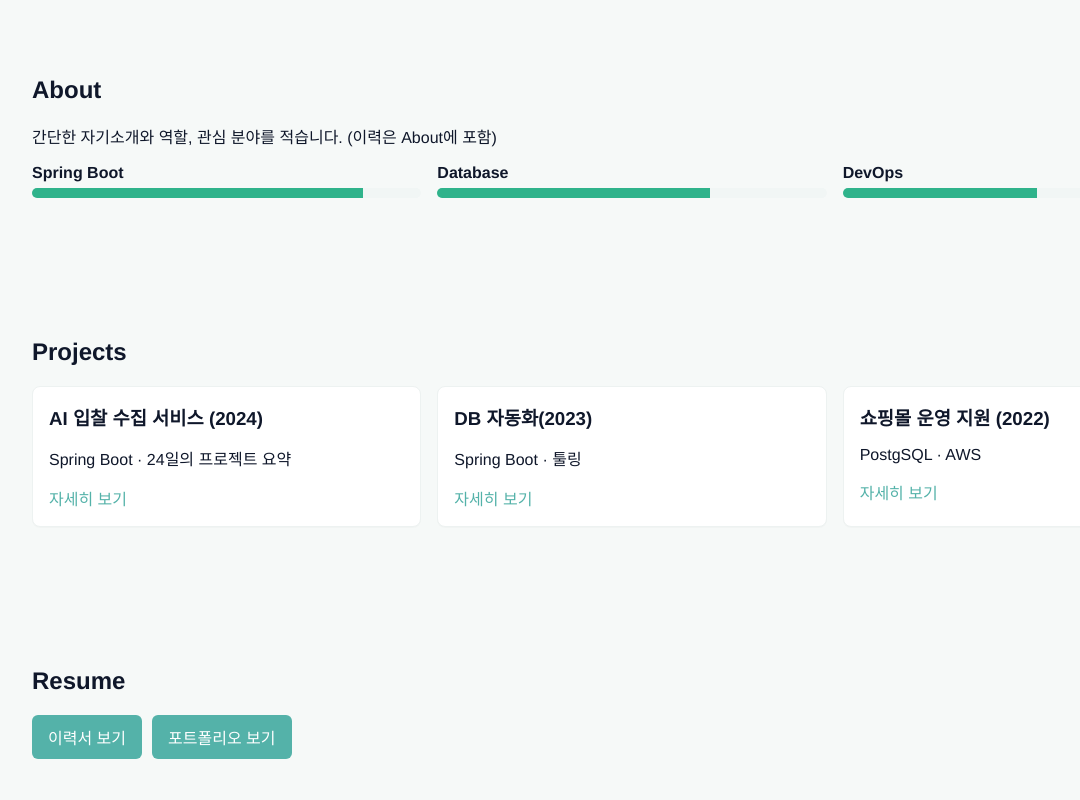
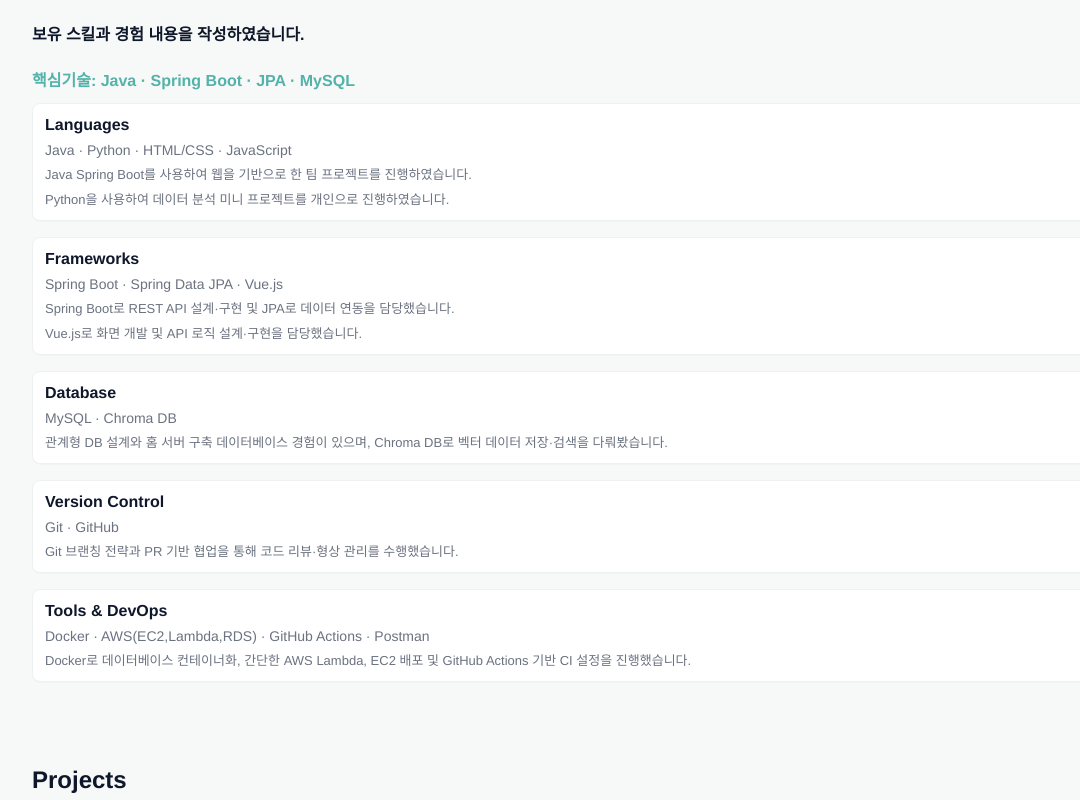
Before and after one commit to taemin01/ahntaemin-portfolio, a Vue app: page / in a window 1280 px wide. Shown: the part 420-1220 px from the top of the page, without its empty margins (8-1088 px from the left). Built offline with nearby package versions, Linux system fonts and the light colour scheme.

Commit message:
projects 정리 필요

```diff
--- a/src/components/FooterSection.vue
+++ b/src/components/FooterSection.vue
@@ -1,11 +1,12 @@
 <template>
   <footer class="site-footer">
     <div class="container">
-      <p class="copyright">© 2025 An Taemin</p>
+      <p class="copyright">© 2025 Ahn Taemin</p>
       <ul class="social">
-        <li><a href="#">GitHub</a></li>
-        <li><a href="#">LinkedIn</a></li>
-        <li><a href="#">Email</a></li>
+        <li><a href="https://github.com/taemin01">GitHub</a></li>
+        <li><a href="https://www.linkedin.com/in/%ED%83%9C%EB%AF%BC-%EC%95%88-244782384/">LinkedIn</a></li>
+        <li><a href="https://velog.io/@taemin01/posts">Velog</a></li>
+        <li><a href="https://www.instagram.com/t._.m2_/">Instagram</a></li>
       </ul>
     </div>
   </footer>
--- a/src/views/HomeView.vue
+++ b/src/views/HomeView.vue
@@ -5,32 +5,52 @@
         <div class="hero-text full">
           <h1>안녕하세요<br />꾸준히 배우고 성장하는<br />끈기의 백엔드 개발자 안태민입니다.</h1>
           <p class="lead">이력서 및 자기소개서를 통해 자세한 내용을 확인하세요.</p>
-          <!-- <div class="cta"> -->
-            <!-- <a class="btn" style="margin-right: 10px;" href="/antaemin_resume.pdf" target="_blank" >이력서 보기</a>
-            <a class="btn" href="/antaemin_resume.pdf" target="_blank" >포트폴리오 보기</a> -->
-          <!-- </div> -->
         </div>
 
       </div>
     </section>
 
     <section class="about container" id="about">
-      <h2>About</h2>
-      <p>간단한 자기소개와 역할, 관심 분야를 적습니다. (이력은 About에 포함)</p>
-      <div class="skills">
-        <div class="skill">
-          <div class="skill-name">Spring Boot</div>
-          <div class="skill-bar"><span style="width:85%"></span></div>
+      <h2>Skills</h2>
+      <h4>보유 스킬과 경험 내용을 작성하였습니다.</h4>
+
+      <!-- 핵심 기술 한 줄 요약 -->
+      <p class="core-tech">핵심기술: Java · Spring Boot · JPA · MySQL</p>
+
+      <div class="skills-grid">
+        <div class="skill-card full-width">
+          <h4>Languages</h4>
+          <p class="skill-list">Java · Python · HTML/CSS · JavaScript</p>
+          <p class="skill-note">Java Spring Boot를 사용하여 웹을 기반으로 한 팀 프로젝트를 진행하였습니다.</p>
+          <p class="skill-note">Python을 사용하여 데이터 분석 미니 프로젝트를 개인으로 진행하였습니다.</p>
         </div>
-        <div class="skill">
-          <div class="skill-name">Database</div>
-          <div class="skill-bar"><span style="width:70%"></span></div>
+
+        <div class="skill-card full-width">
+          <h4>Frameworks</h4>
+          <p class="skill-list">Spring Boot · Spring Data JPA · Vue.js</p>
+          <p class="skill-note">Spring Boot로 REST API 설계·구현 및 JPA로 데이터 연동을 담당했습니다.</p>
+          <p class="skill-note">Vue.js로 화면 개발 및 API 로직 설계·구현을 담당했습니다.</p>
         </div>
-        <div class="skill">
-          <div class="skill-name">DevOps</div>
-          <div class="skill-bar"><span style="width:50%"></span></div>
+
+        <div class="skill-card full-width">
+          <h4>Database</h4>
+          <p class="skill-list">MySQL · Chroma DB</p>
+          <p class="skill-note">관계형 DB 설계와 홈 서버 구축 데이터베이스 경험이 있으며, Chroma DB로 벡터 데이터 저장·검색을 다뤄봤습니다.</p>
+        </div>
+
+        <div class="skill-card full-width">
+          <h4>Version Control</h4>
+          <p class="skill-list">Git · GitHub</p>
+          <p class="skill-note">Git 브랜칭 전략과 PR 기반 협업을 통해 코드 리뷰·형상 관리를 수행했습니다.</p>
+        </div>
+
+        <div class="skill-card full-width">
+          <h4>Tools & DevOps</h4>
+          <p class="skill-list">Docker · AWS(EC2,Lambda,RDS) · GitHub Actions · Postman</p>
+          <p class="skill-note">Docker로 데이터베이스 컨테이너화, 간단한 AWS Lambda, EC2 배포 및 GitHub Actions 기반 CI 설정을 진행했습니다.</p>
         </div>
       </div>
+
     </section>
 
     <section class="projects container" id="projects">
@@ -57,10 +77,10 @@
 
     <section class="resume container" id="resume">
       <h2>Resume</h2>
-      <!-- <p>이력서(자기소개서)는 다운로드 또는 PDF 뷰어로 표시할 수 있습니다.</p> -->
+
       <div class="resume-actions">
             <a class="btn" style="margin-right: 10px;" href="/antaemin_resume.pdf" target="_blank" >이력서 보기</a>
-            <a class="btn" href="/antaemin_resume.pdf" target="_blank" >포트폴리오 보기</a>
+            <a class="btn" href="/antaemin_resume.pdf" target="_blank" >자기소개서 보기</a>
       </div>
     </section>
   </main>
@@ -75,7 +95,7 @@
 <style scoped>
 .container { max-width: 1200px; margin: 0 auto; padding: 24px; }
 .home-view h2 { text-align: left; }
-.hero { position: relative; padding: 90px 0; }
+.hero { position: relative; padding: 64px 0px; }
 .hero::before {
   /* full-bleed background behind the centered container */
   content: '';
@@ -90,24 +110,35 @@
 .hero-inner { display:flex; gap:24px; align-items:center; position: relative; z-index: 1 }
 .hero-text { flex:1; text-align:left; }
 .hero-text.full { max-width: 1000px; }
-.hero-text h1 { font-size: 34px; line-height:1.1; margin:0 0 12px; color:var(--text) }
-.lead { color:var(--muted); margin-bottom:16px; }
+.hero-text h1 { font-size: 34px; line-height:1.1; margin:0 0 8px; color:var(--text) }
+.lead { color:var(--muted); margin-bottom:12px; }
 .btn { display:inline-block; padding:10px 16px; background:var(--primary); color:white; border-radius:6px; text-decoration:none; }
 .btn.outline { background:transparent; border:1px solid var(--card-border); color:var(--muted); margin-left:8px; }
 /* hero illustration removed */
-.about { margin-top:40px; text-align:left; background:var(--page-bg); padding:40px 0 }
-.skills { display:flex; gap:16px; margin-top:12px }
-.skill { flex:1 }
-.skill-name { font-weight:600; margin-bottom:6px }
-.skill-bar { background:#f1f6f5; height:10px; border-radius:6px; overflow:hidden }
-.skill-bar span { display:block; height:100%; background:var(--accent) }
-.projects { margin-top:40px; background:var(--page-bg); padding:40px 0 }
-.cards { display:flex; gap:16px; margin-top:12px }
-.card { background:var(--ui-bg); border:1px solid var(--card-border); padding:16px; border-radius:8px; flex:1; text-align:left; box-shadow: 0 1px 0 rgba(15,23,42,0.02) }
+.about { margin-top:0; text-align:left; background:var(--page-bg); padding:32px 0 }
+.skills-grid {
+  display: grid;
+  grid-template-columns: repeat(2, 1fr);
+  gap: 16px;
+  margin-top: 8px;
+}
+.core-tech { font-weight:600; color:var(--primary); margin:8px 0 12px }
+.skill-card { background:var(--ui-bg); border:1px solid var(--card-border); padding:12px; border-radius:8px; box-shadow: 0 1px 0 rgba(15,23,42,0.02); }
+.skill-card h4 { margin:0 0 8px }
+.skill-list { margin:0; color:var(--muted); font-size:14px; font-weight: normal; }
+.skill-note { margin:6px 0 0; font-size:13px; color:var(--muted) }
+.skill-card.full-width { grid-column: 1 / -1 }
+
+@media (max-width: 720px) {
+  .skills-grid { grid-template-columns: 1fr }
+}
+.projects { margin-top:0; background:var(--page-bg); padding:32px 0 }
+.cards { display:flex; gap:16px; margin-top:8px; flex-wrap:wrap; align-items:stretch }
+.card { background:var(--ui-bg); border:1px solid var(--card-border); padding:12px; border-radius:8px; flex:1 1 280px; text-align:left; box-shadow: 0 1px 0 rgba(15,23,42,0.02); box-sizing:border-box }
 .card h3 { color:var(--text); margin:0 0 8px }
 .card .link { color:var(--primary); text-decoration: none }
-.resume { margin-top:40px; text-align:left; background:var(--page-bg); padding:40px 0 }
-.resume-actions { margin-top:12px }
+.resume { margin-top:0; text-align:left; background:var(--page-bg); padding:32px 0 }
+.resume-actions { margin-top:8px }
 /* ensure sections don't get hidden under fixed header when navigating */
 section { scroll-margin-top: var(--hf-height); }
 </style>
```
Also changed, not shown: 1 other file (tests, documents, lock files or other folders).
